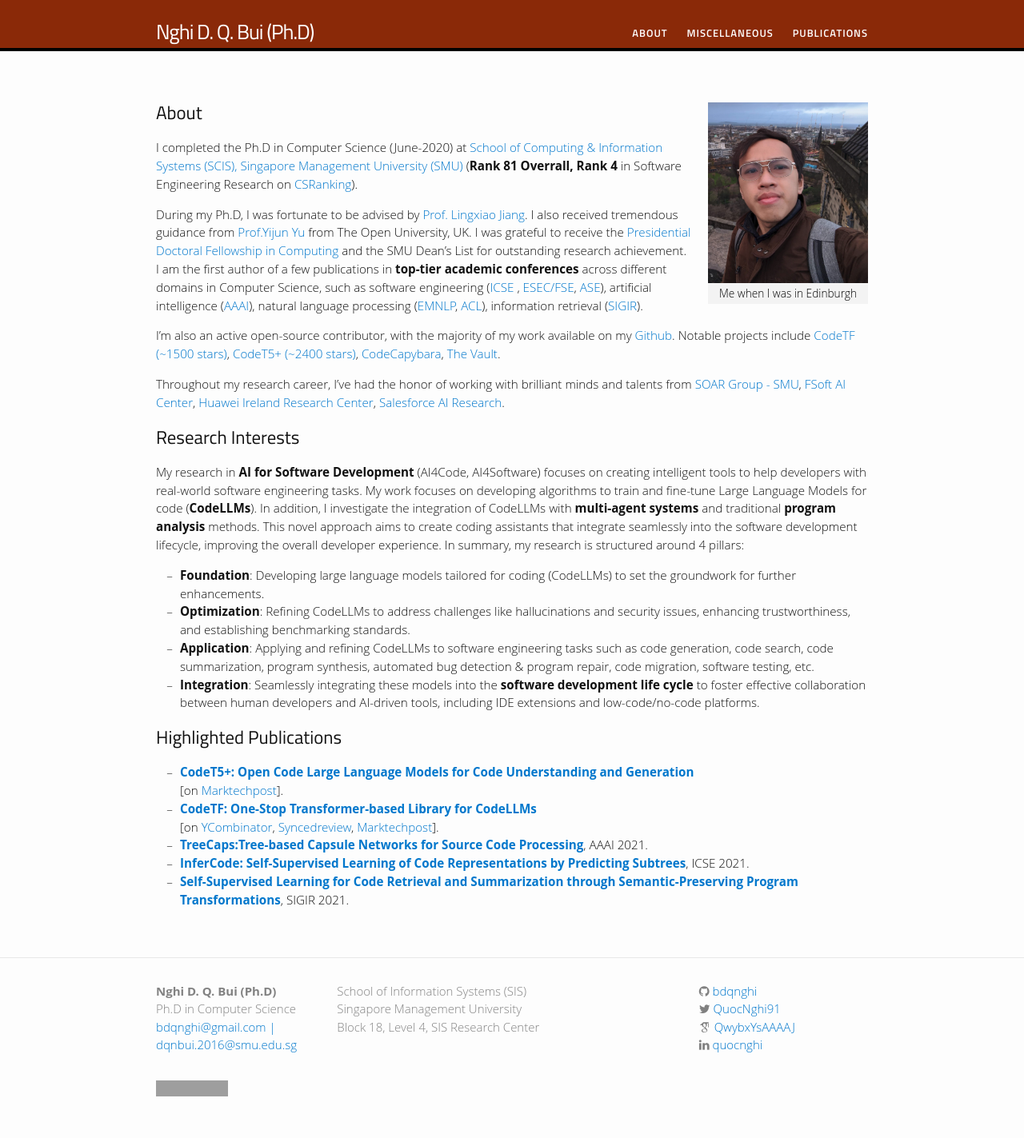
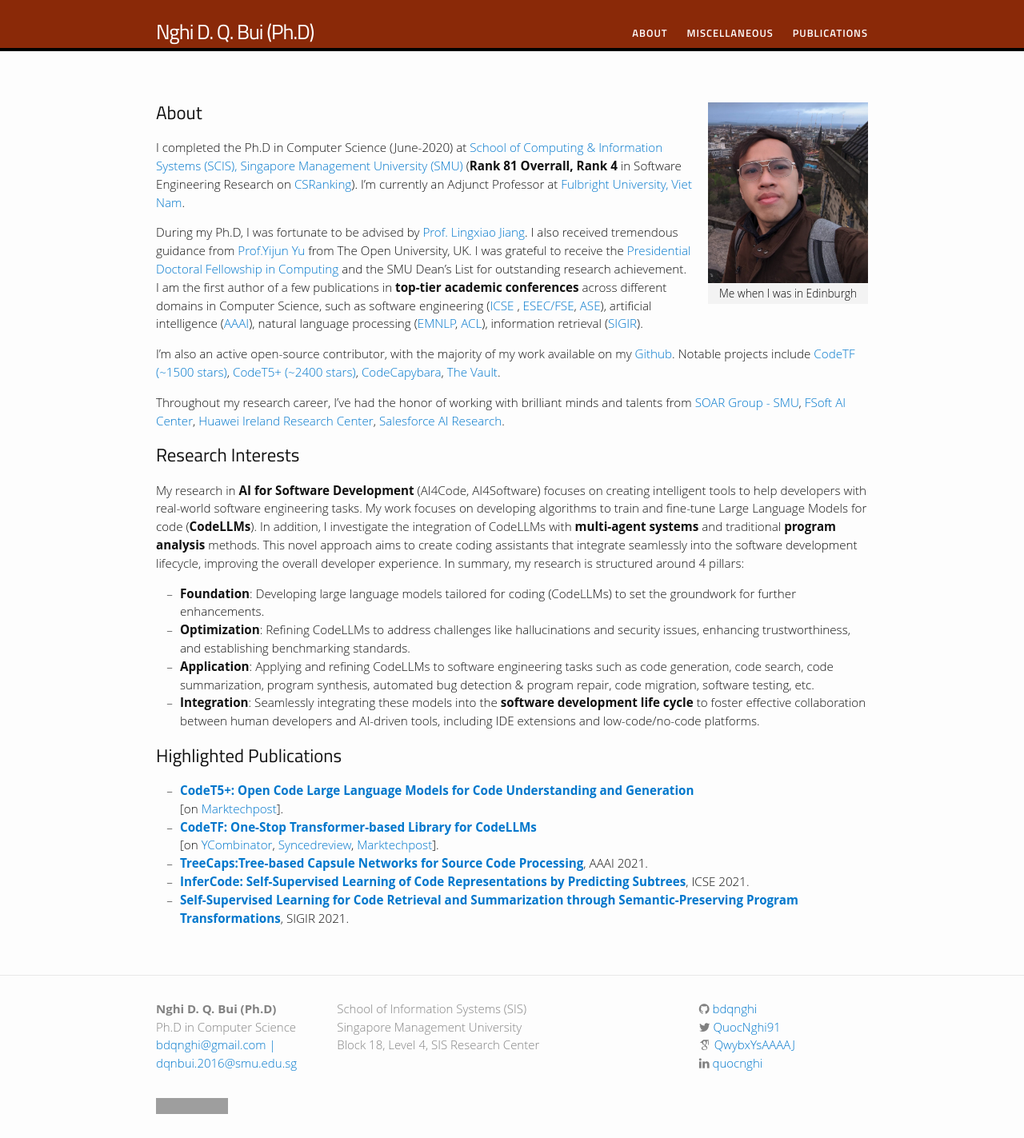
Before and after one commit to bdqnghi/bdqnghi.github.io, a Jekyll site: the page built from index.md, in a window 1280 px wide. Shown: the whole page at 80% size. Built offline with Jekyll 4.4.1, drawn with Linux system fonts in a browser that asks for light colours; nearby versions of some CDN libraries; some web fonts are replaced; before the commit the page ends 1401 px from its top, so only the background shows below that; grey boxes are pictures that could not be loaded.

Commit message:
Update index.md

```diff
--- a/index.md
+++ b/index.md
@@ -7,7 +7,7 @@ permalink: /
 {% include image.html url="/images/me.png" caption="Me when I was in Edinburgh" width=200 align="right" %}
 
 ## About
-I completed the Ph.D in Computer Science (June-2020) at <a href="https://sis.smu.edu.sg/programmes/PhD/overview" target="_blank">School of Computing & Information Systems (SCIS), Singapore Management University (SMU)</a> (**Rank 81 Overrall, Rank 4** in Software Engineering Research on  <a href="http://csrankings.org/#/index?soft&world" target="_blank">CSRanking</a>).
+I completed the Ph.D in Computer Science (June-2020) at <a href="https://sis.smu.edu.sg/programmes/PhD/overview" target="_blank">School of Computing & Information Systems (SCIS), Singapore Management University (SMU)</a> (**Rank 81 Overrall, Rank 4** in Software Engineering Research on  <a href="http://csrankings.org/#/index?soft&world" target="_blank">CSRanking</a>). I'm currently an Adjunct Professor at <a href="https://fulbright.edu.vn/" target="_blank">Fulbright University, Viet Nam</a>.
 
 During my Ph.D, I was fortunate to be advised by <a href="http://www.mysmu.edu/faculty/lxjiang/" target="_blank"> Prof. Lingxiao Jiang</a>. I also received tremendous guidance from <a href="http://www.open.ac.uk/people/yy66" target="_blank">Prof.Yijun Yu</a> from The Open University, UK. I was grateful to receive the  <a href="https://graduatestudies.smu.edu.sg/phd/singapore-management-university-smu-phd-financial-assistance-schemes#computing" target="_blank"> Presidential Doctoral Fellowship in Computing</a> and the SMU Dean's List for outstanding research achievement. I am the first author of a few publications in **top-tier academic conferences** across different domains in Computer Science, such as software engineering (<a href="http://www.icse-conferences.org/" target="_blank">ICSE</a> , <a href="https://www.esec-fse.org" target="_blank">ESEC/FSE</a>,  <a href="https://conf.researchr.org/series/ase" target="_blank">ASE</a>), artificial intelligence (<a href="https://www.aaai.org/Conferences/conferences.php" target="_blank">AAAI</a>), natural language processing (<a href="https://2022.emnlp.org/" target="_blank">EMNLP</a>, <a href="https://2023.aclweb.org/" target="_blank">ACL</a>), information retrieval (<a href="https://sigir.org/" target="_blank">SIGIR</a>).
 
```
